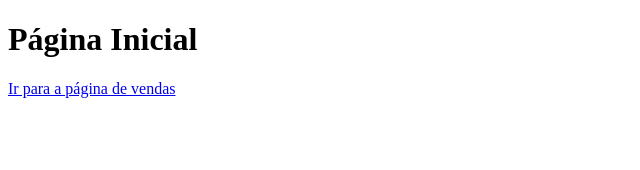
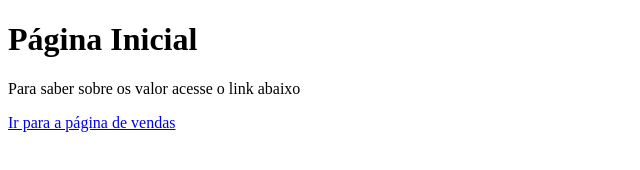
Before and after one commit to lucasillva/aulasobregithub, a plain HTML site: page index.html in a window 1280 px wide. Shown: the whole page, without its empty margins (0-640 px from the left). Drawn offline with Linux system fonts and the light colour scheme.

Commit message:
Acrecentou informação sobre clicar no link

```diff
--- a/index.html
+++ b/index.html
@@ -8,6 +8,7 @@
 </head>
 <body>
     <h1>Página Inicial</h1>
+    <p>Para saber sobre os valor acesse o link abaixo</p>
     <a href="vendas.html">Ir para a página de vendas</a>
 </body>
 </html>
```
